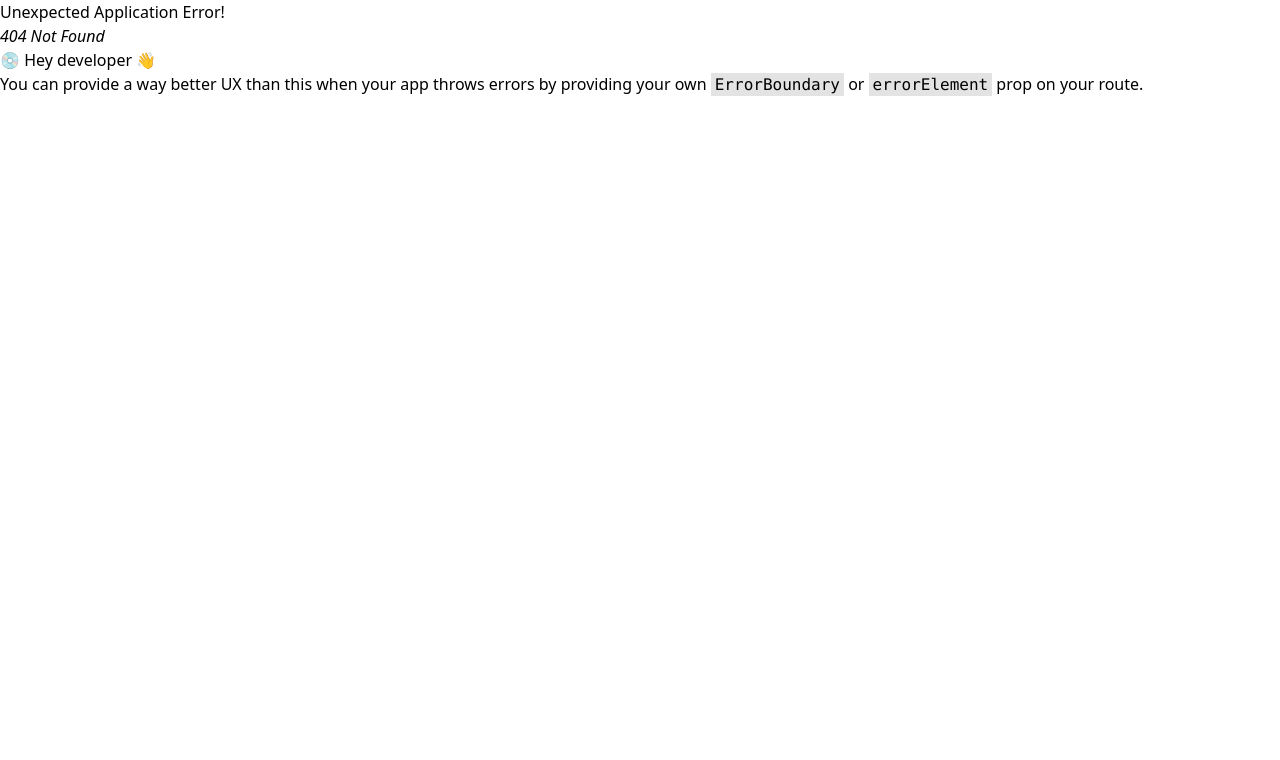
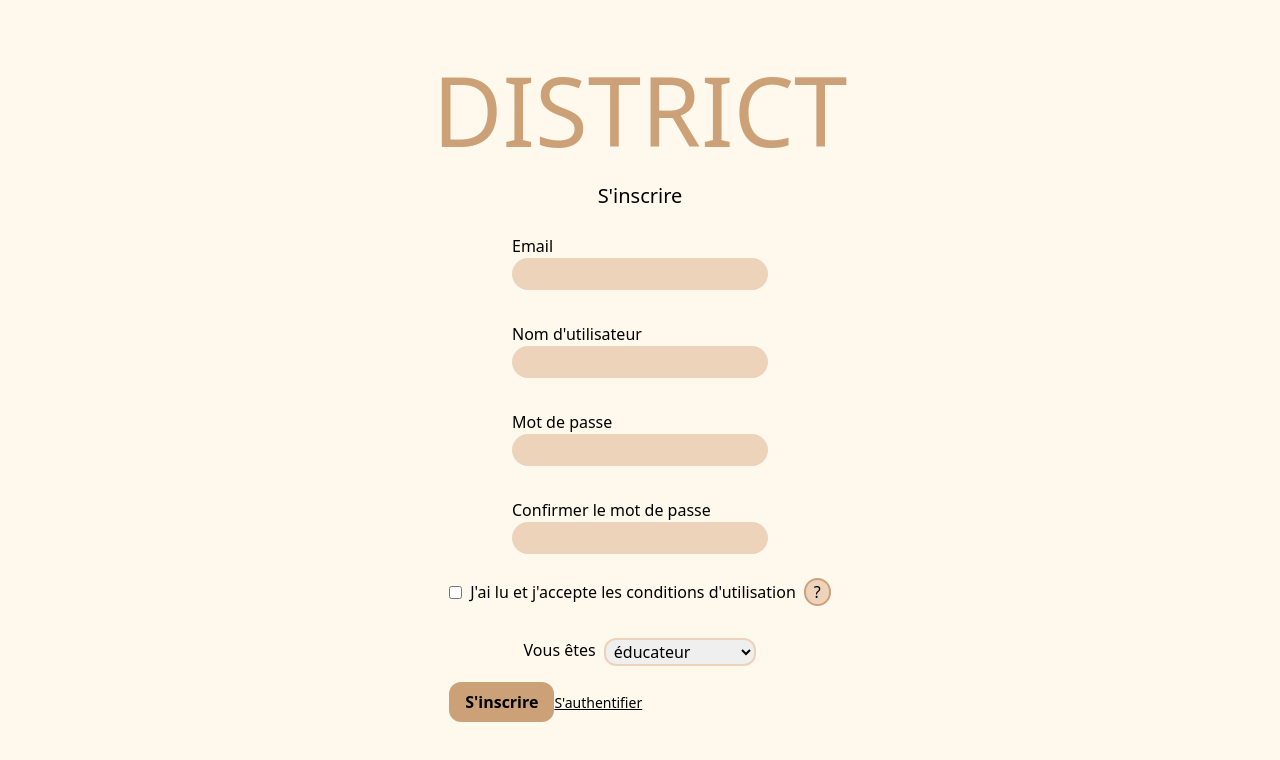
Before and after one commit to BoissonMathis/District-frontend, a React (Vite) app: page /sign-up in a window 1280 px wide. Before the commit this address had no page. Shown: the top 760 px of the page. Built offline with nearby package versions, Linux system fonts and the light colour scheme.

Commit message:
ajout de la gestion de base de l'ajout d'utilisateur via la page sign-up

```diff
--- a/src/Application/componants/LoginForm.tsx
+++ b/src/Application/componants/LoginForm.tsx
@@ -27,7 +27,7 @@ export function LoginForm() {
           onChange={(e) => setPassword(e.currentTarget.value)}
         />
       </div>
-      <a onClick={() => navigate("/passwordForget")} className="form-a">
+      <a onClick={() => navigate("/password-forget")} className="form-a">
         Mot de passe oublié ?
       </a>
       <div className="auth-input-checkbox mb-12">
@@ -40,7 +40,7 @@ export function LoginForm() {
       >
         Valider
       </button>
-      <a className="form-a" onClick={() => navigate("/signup")}>
+      <a className="form-a" onClick={() => navigate("/sign-up")}>
         Pas encore inscrit ? S'inscrire
       </a>
     </div>
--- a/src/Application/componants/SignUpForm.tsx
+++ b/src/Application/componants/SignUpForm.tsx
@@ -1,32 +1,47 @@
 import { useState } from "react";
 import { useNavigate } from "react-router-dom";
+import { postNewUser } from "../../Module/Observable/UserConnected.obesrvable";
 
 export function SignUpForm() {
   const [isOpen, setIsOpen] = useState<boolean>(false);
+  const [username, setUsername] = useState<string>("");
+  const [email, setEmail] = useState<string>("");
+  const [password, setPassword] = useState<string>("");
+  const [status, setStatus] = useState<string>("joueur");
   const navigate = useNavigate();
   /// faire la partie condition d'utilisation (si open : overlay visible, sinon invisible)
   return (
-    <>
-      <form action="" className="col">
+    <div>
       <div className="auth-input-text-form mb-8">
         <label htmlFor="email">Email</label>
-          <input className="auth-input-text" type="text" id="email" />
+        <input
+          className="auth-input-text"
+          type="text"
+          id="email"
+          onChange={(e) => setEmail(e.currentTarget.value)}
+        />
       </div>
       <div className="auth-input-text-form mb-8">
         <label htmlFor="username">Nom d'utilisateur</label>
-          <input className="auth-input-text" type="text" id="username" />
+        <input
+          className="auth-input-text"
+          type="text"
+          id="username"
+          onChange={(e) => setUsername(e.currentTarget.value)}
+        />
       </div>
       <div className="auth-input-text-form mb-8">
         <label htmlFor="password">Mot de passe</label>
-          <input className="auth-input-text" type="text" id="password" />
+        <input
+          className="auth-input-text"
+          type="text"
+          id="password"
+          onChange={(e) => setPassword(e.currentTarget.value)}
+        />
       </div>
       <div className="auth-input-text-form mb-6">
         <label htmlFor="confirm-password">Confirmer le mot de passe</label>
-          <input
-            className="auth-input-text"
-            type="text"
-            id="confirm-password"
-          />
+        <input className="auth-input-text" type="text" id="confirm-password" />
       </div>
       <div className="auth-input-checkbox mb-8">
         <input type="checkbox" name="remember" id="remember" />
@@ -45,6 +60,7 @@ export function SignUpForm() {
         <select
           name="new-user-status-list"
           className="w-2/5 border-2 rounded-xl border-soft-brown pl-1"
+          onChange={(e) => setStatus(e.currentTarget.value)}
         >
           <option value="educateur">éducateur</option>
           <option value="coach">coach</option>
@@ -52,11 +68,15 @@ export function SignUpForm() {
           <option value="supporter">supporter</option>
         </select>
       </div>
-        <button className="auth-btn mb-4">S'inscrire</button>
+      <button
+        className="auth-btn mb-4"
+        onClick={() => postNewUser(email, username, password, status)}
+      >
+        S'inscrire
+      </button>
       <a className="form-a" onClick={() => navigate("/login")}>
         S'authentifier
       </a>
-      </form>
-    </>
+    </div>
   );
 }
--- a/src/Application/pages/SignUp.tsx
+++ b/src/Application/pages/SignUp.tsx
@@ -1,6 +1,20 @@
+import { useNavigate } from "react-router-dom";
+import { useUserToken } from "../../Module/Observable/UserToken.observable";
 import { SignUpForm } from "../componants/SignUpForm";
+import { useEffect } from "react";
 
 export function SignUp() {
+  const token = useUserToken();
+  const navigate = useNavigate();
+
+  useEffect(() => {
+    console.log(token);
+    if (token && token.token !== null) {
+      console.log("connected");
+      navigate("/");
+    }
+  }, [token]);
+
   return (
     <div className="col gap-6 items-center justify-center h-screen b-beige box-border">
       <h1 className="text-8xl c-brown">DISTRICT</h1>
--- a/src/Infrastructure/Http/axios.service.ts
+++ b/src/Infrastructure/Http/axios.service.ts
@@ -10,4 +10,14 @@ export class AxiosService {
             throw error
         }
     }
+
+    static postNewUser = async (email: string, username: string, password: string, status: string) => {
+        try {
+            const response = await http.post('/user', { email: email, username: username, password: password, status: status})
+            return response
+        } catch (error) {
+            console.log("ERROR => ", error)
+            throw error
+        }
+    }
 }
--- a/src/Infrastructure/rooter/rooter.tsx
+++ b/src/Infrastructure/rooter/rooter.tsx
@@ -9,22 +9,15 @@ export const rooter = createBrowserRouter([
   {
     path: "/login",
     element: <Login />,
-    children: [
-      {
-        index: true,
-        element: <Login />,
   },
   {
-        path: "password-forget",
+    path: "/password-forget",
     element: <PasswordForget />,
   },
   {
-        path: "sign-up",
+    path: "/sign-up",
     element: <SignUp />,
   },
-    ],
-  },
-
   {
     path: "/",
     element: <Layout />,
--- a/src/Module/Observable/UserConnected.obesrvable.ts
+++ b/src/Module/Observable/UserConnected.obesrvable.ts
@@ -1,7 +1,7 @@
 import { BehaviorSubject } from "rxjs";
 import { User } from "../../Infrastructure/User.ts/User.type";
 import { AxiosService } from "../../Infrastructure/Http/axios.service";
-import { setUserToken } from "./UserToken.observable";
+import { setUserToken, userToken$ } from "./UserToken.observable";
 import { useEffect, useState } from "react";
 
 let userConnected: User = {
@@ -30,6 +30,21 @@ export const postLoginUser = async (username: string, password: string) => {
     }catch(e: any){
         // console.log('ERROR:', e)
         // console.log(e.response.status)
+        handleError(e.response.status)
+    }
+}
+
+export const postNewUser = async (email: string, username: string, password: string, status: string) => {
+    console.log({email: email, username: username, password: password, status: status})
+    try {
+        const response = await AxiosService.postNewUser(email, username, password, status)
+        console.log(response)
+        if(response.status == 201){
+            postLoginUser(username, password)
+        }
+    }catch(e: any){
+        console.log('ERROR:', e)
+        console.log(e.response.status)
         handleError(e.response.status)
     }
 }
```
Lines whose indentation alone changed are shown as unchanged.
